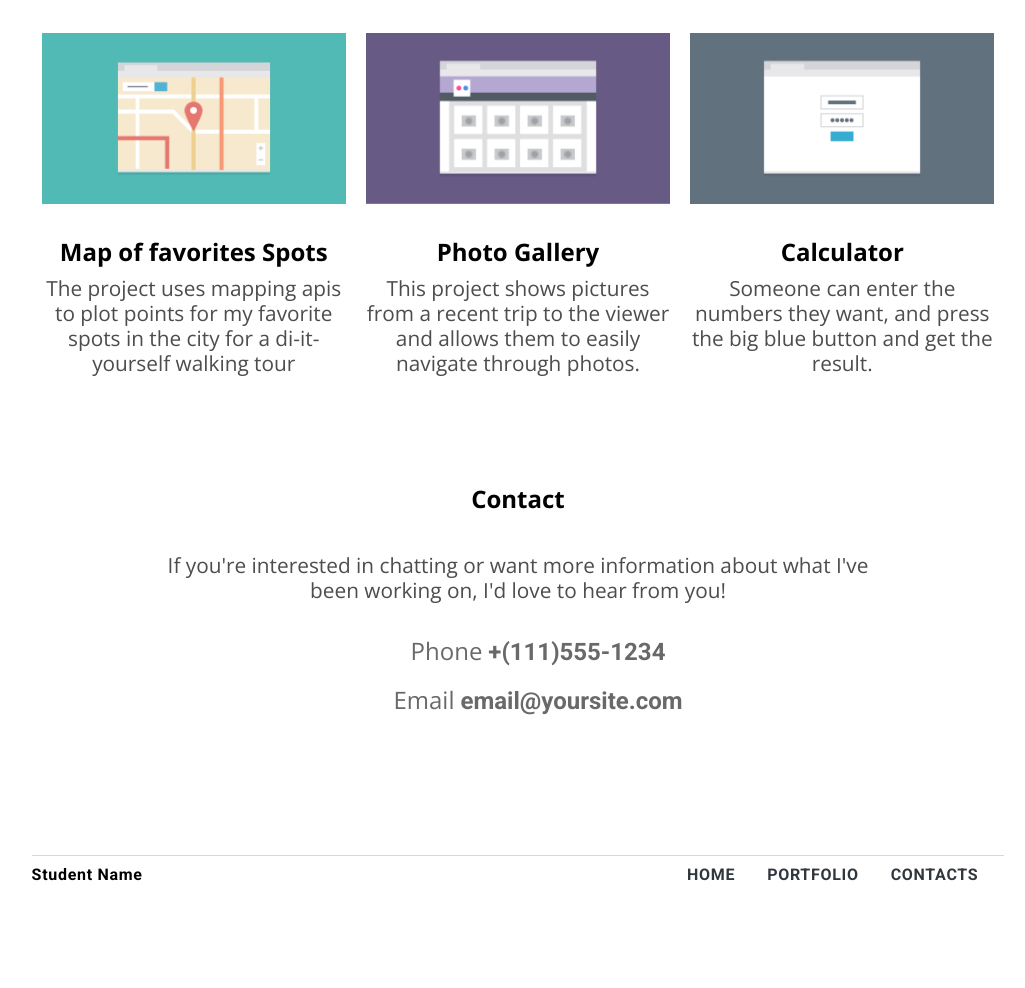
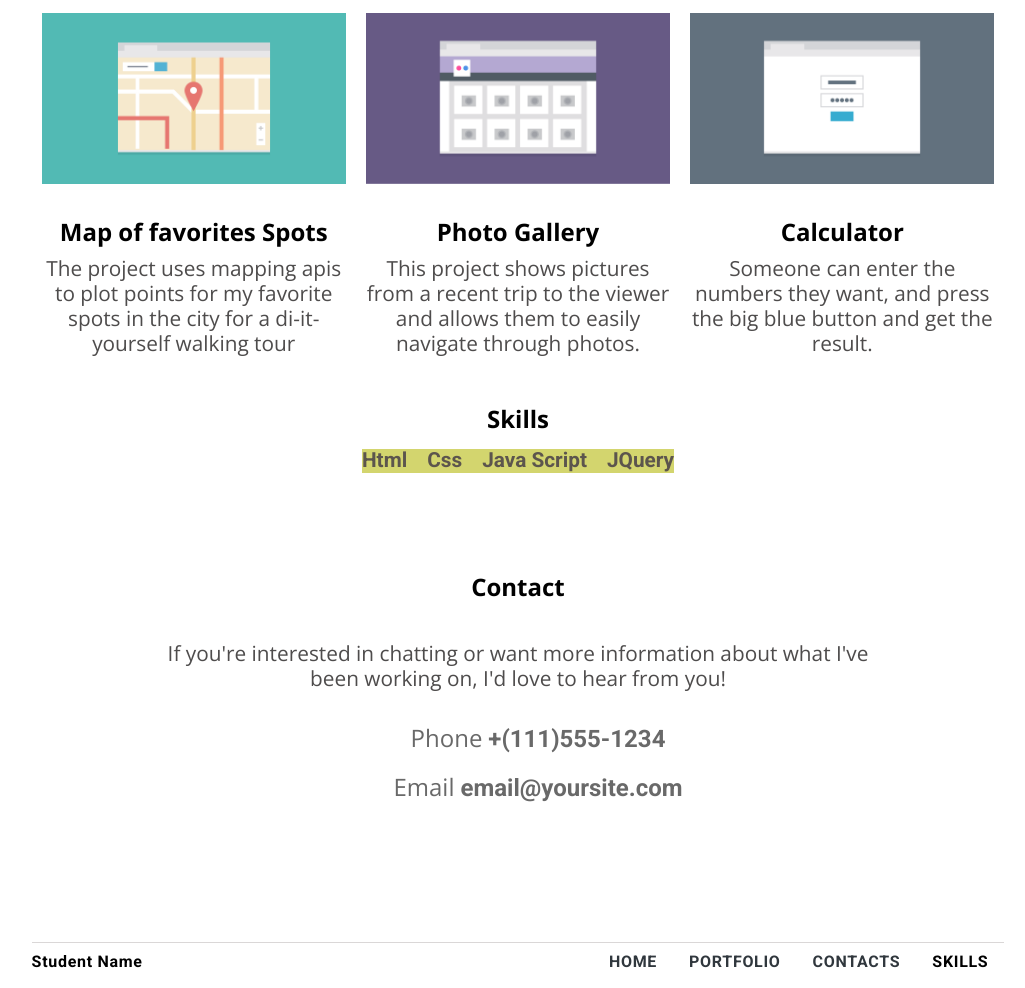
Before and after one commit to JJJdario/Responsive-layout-project, a plain HTML site: page indext.html in a window 1280 px wide. Shown: the part 889-1877 px from the top of the page, without its empty margins (122-1147 px from the left). Before the commit the page ends 1799 px from the top, so only its background shows below. Drawn offline with nearby package versions, Linux system fonts and the light colour scheme.

Commit message:
last update

```diff
--- a/css/style.css
+++ b/css/style.css
@@ -12,6 +12,7 @@
  nav ul,
  footer nav ul {
      display: flex;
+     background-color: rgba(247, 222, 84, 0.698);
  }
 
  .bio {
@@ -111,10 +112,36 @@
      display: none;
  }
 
+ #skills {
+     display: flex;
+     flex-direction: row;
+     justify-content: center;
+     padding-left: 0;
+ }
+
+ #skills>li {
+     font-size: 1.3rem;
+     background-color: rgba(200, 202, 72, 0.787);
+     color: rgba(82, 75, 75, 0.924);
+ }
+
+ #skills>li+li {
+     padding-left: 20px;
+ }
+
+ .sk {
+     margin-top: 40px;
+ }
+
+ .bottom-nav {
+     background-color: white;
+ }
+
  @media screen and (min-width: 768px) {
      nav ul {
          flex-direction: row;
          justify-content: center;
+         padding: 0;
      }
      .links {
          font-size: 1rem;
@@ -174,11 +201,12 @@
          justify-content: space-around;
          font-size: 1rem;
          border-top: solid 1px rgb(218, 215, 215);
+         padding-top: 10px;
      }
      .item1 {
          margin-right: auto;
      }
-         .top {
+     .back-to-top {
          display: none;
      }
      .hidden {
--- a/indext.html
+++ b/indext.html
@@ -14,7 +14,7 @@
 </head>
 
 <body>
-    <header>
+    <header id="home">
         <h1 id="top">Student Name</h1>
         <nav>
             <ul>
@@ -25,6 +25,9 @@
                     <a href="#portfolio">Portfolio</a></li>
                 <li class="links">
                     <a href="#contacts">Contact</a></li>
+                <li class="links">
+                    <a href="#skills">Skills</a>
+                </li>
             </ul>
         </nav>
         <div class="bio">
@@ -69,23 +72,36 @@
                 </div>
             </div>
         </section>
-    </main>
 
+        <section>
+            <h2 class="sk">Skills</h2>
+            <ul id="skills">
+                <li>Html</li>
+                <li>Css</li>
+                <li>Java Script</li>
+                <li>JQuery</li>
+            </ul>
+        </section>
 
+        <section>
             <h2 id="contacts">Contact</h2>
             <p class="p-contact">If you're interested in chatting or want more information about what I've been working on, I'd love to hear from you!</p>
             <ol>
                 <li><span class="hightlight">Phone</span> +(111)555-1234</li>
                 <li><span class="hightlight">Email</span> email@yoursite.com</li>
             </ol>
+        </section>
+    </main>
     <footer>
         <nav>
             <ul class="bottom-nav">
                 <li class="item1">Student Name</li>
-                <li class="top"><a href="#">Back to top</a></li>
-                <li class="hidden"><a href='#'>Home</a></li>
+                <li class="back-to-top"><a href="#home">Back to top</a></li>
+                <li class="hidden"><a href="#home">Home</a></li>
                 <li class="hidden"><a href="#portfolio">Portfolio</a></li>
                 <li class="hidden"><a href="#contacts">Contacts</a></li>
+                <li class="hidden">
+                    <a href="#skills"></a>Skills</li>
             </ul>
         </nav>
     </footer>
```
Lines whose indentation alone changed are shown as unchanged.
